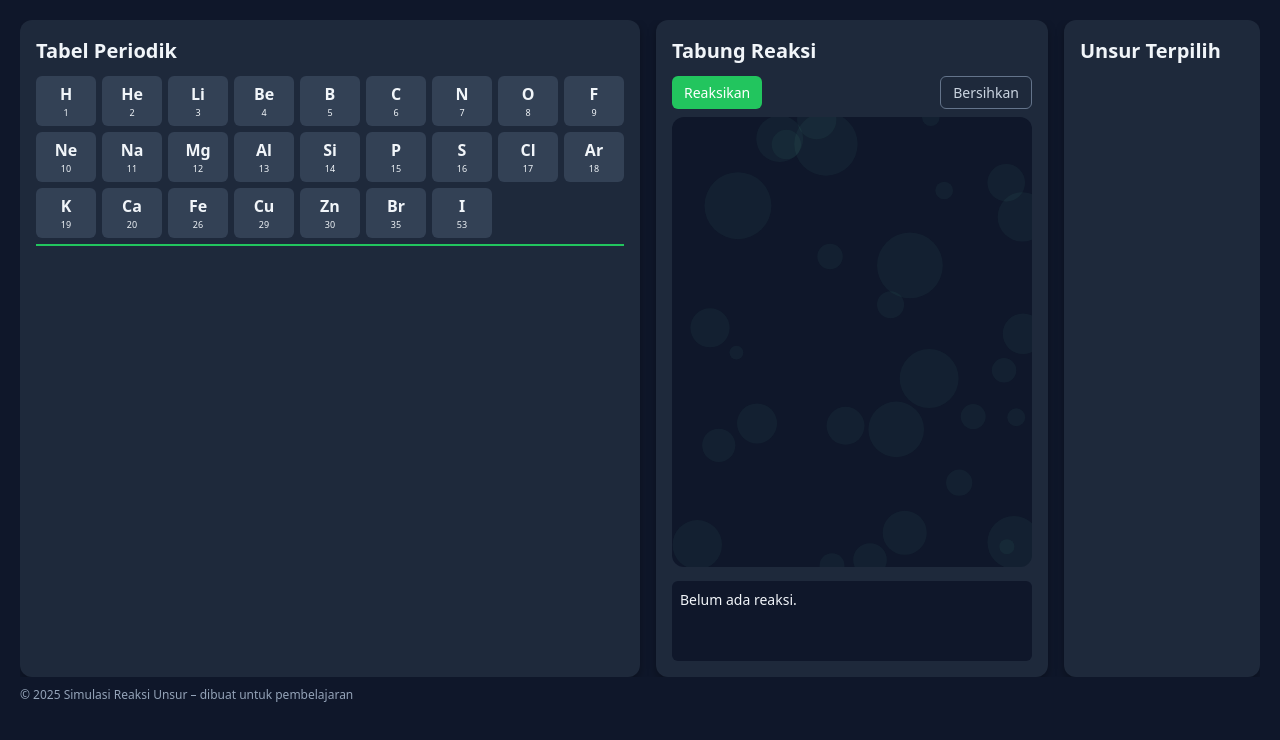
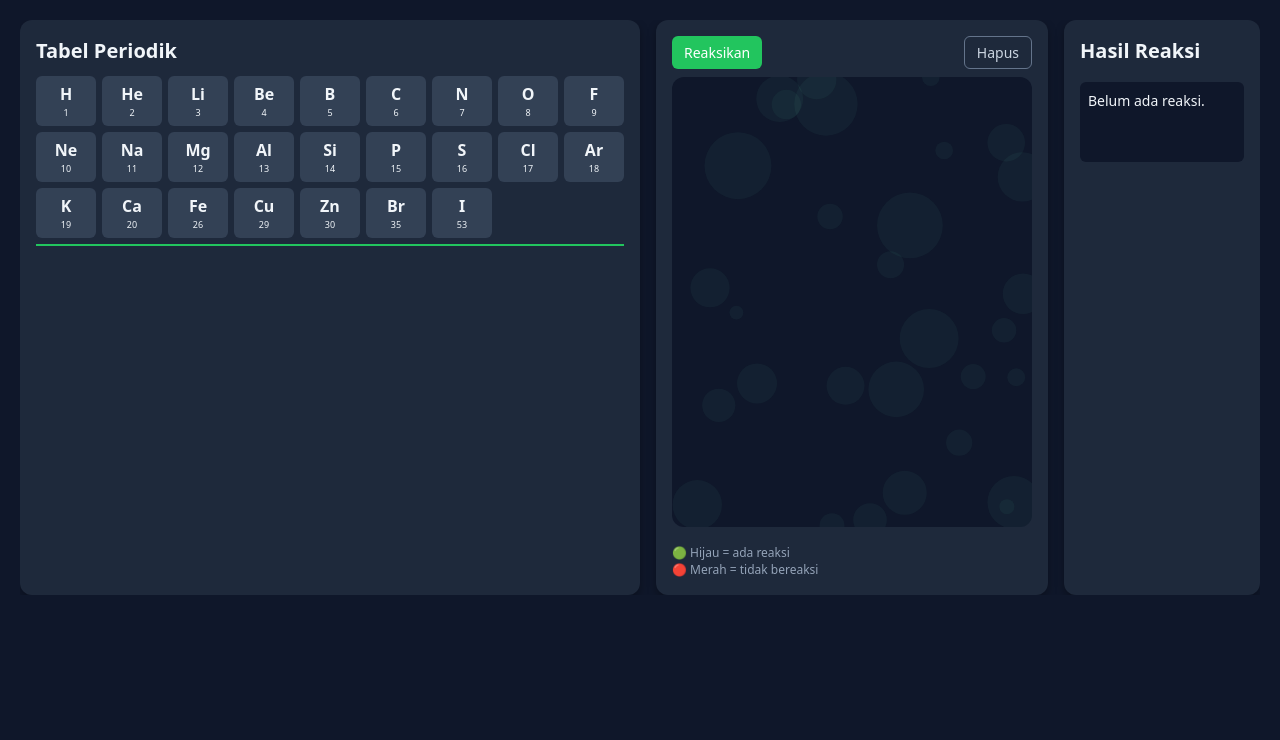
Before and after one commit to kingofilesgo-bit/penggabungan-kimia, a plain HTML site: page index.html in a window 1280 px wide. Drawn offline with Linux system fonts and the light colour scheme.

Commit message:
Update index.html

```diff
--- a/index.html
+++ b/index.html
@@ -8,8 +8,7 @@
 </head>
 <body>
   <div class="app">
-
-    <!-- Panel Tabel Periodik -->
+    <!-- Tabel Periodik -->
     <div class="card">
       <header><h1>Tabel Periodik</h1></header>
       <div class="periodic-wrapper">
@@ -17,28 +16,30 @@
       </div>
     </div>
 
-    <!-- Panel Tabung Reaksi -->
+    <!-- Tabung Reaksi -->
     <div class="card canvas-wrap">
-      <header><h1>Tabung Reaksi</h1></header>
       <div class="topbar">
         <button id="reactBtn" class="btn">Reaksikan</button>
-        <button id="clearBtn" class="btn ghost">Bersihkan</button>
+        <button id="clearBtn" class="btn ghost">Hapus</button>
       </div>
       <canvas id="viz"></canvas>
+      <footer>
+        🟢 Hijau = ada reaksi <br>
+        🔴 Merah = tidak bereaksi
+      </footer>
+    </div>
+
+    <!-- Panel Hasil -->
+    <div class="card">
+      <header><h1>Hasil Reaksi</h1></header>
+      <div id="selectedList" class="selected-list"></div>
       <div id="resultText" class="results">Belum ada reaksi.</div>
     </div>
-
-    <!-- Panel Unsur Terpilih -->
-    <div class="card">
-      <header><h1>Unsur Terpilih</h1></header>
-      <div id="selectedList" class="selected-list"></div>
-    </div>
-
   </div>
 
-  <footer>
-    © 2025 Simulasi Reaksi Unsur – dibuat untuk pembelajaran
-  </footer>
+  <!-- Efek Suara -->
+  <audio id="audioSuccess" src="success.mp3"></audio>
+  <audio id="audioFail" src="fail.mp3"></audio>
 
   <script src="script.js"></script>
 </body>
```
